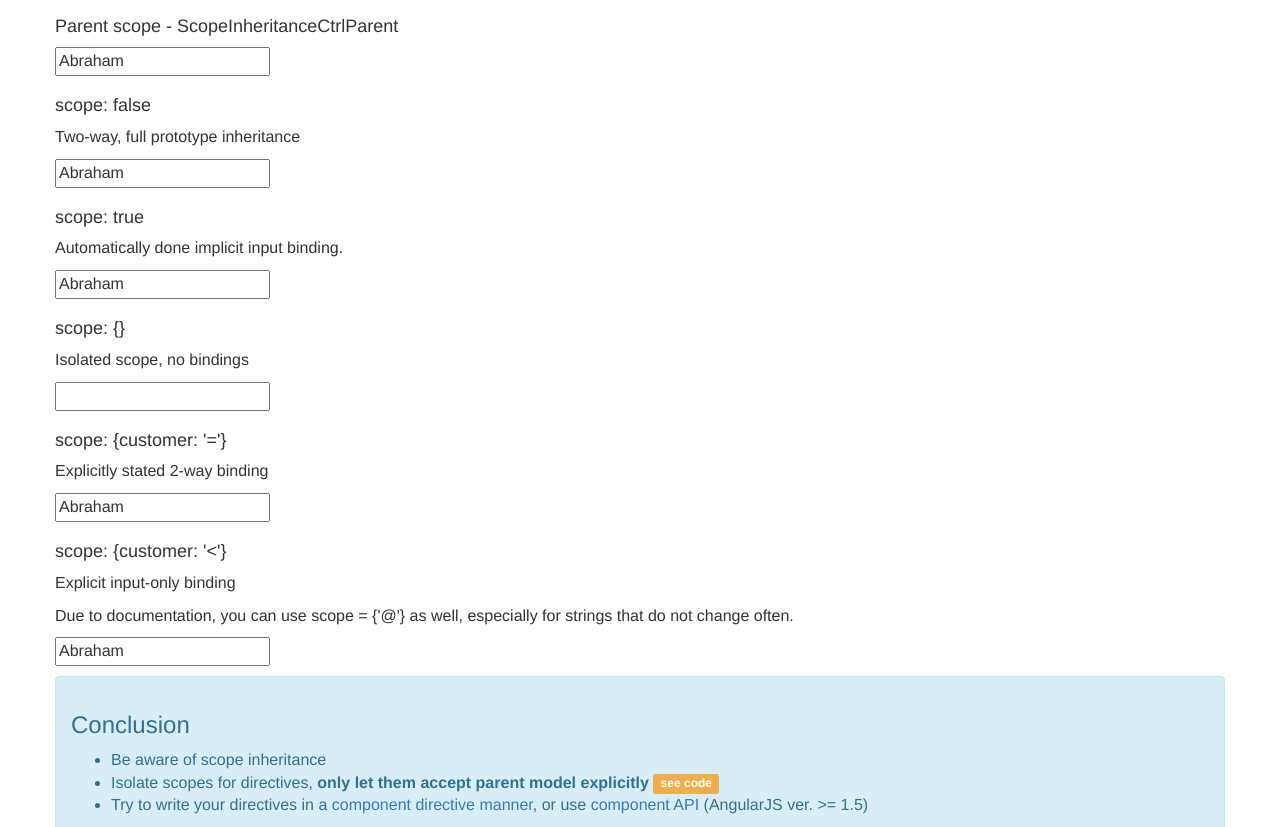
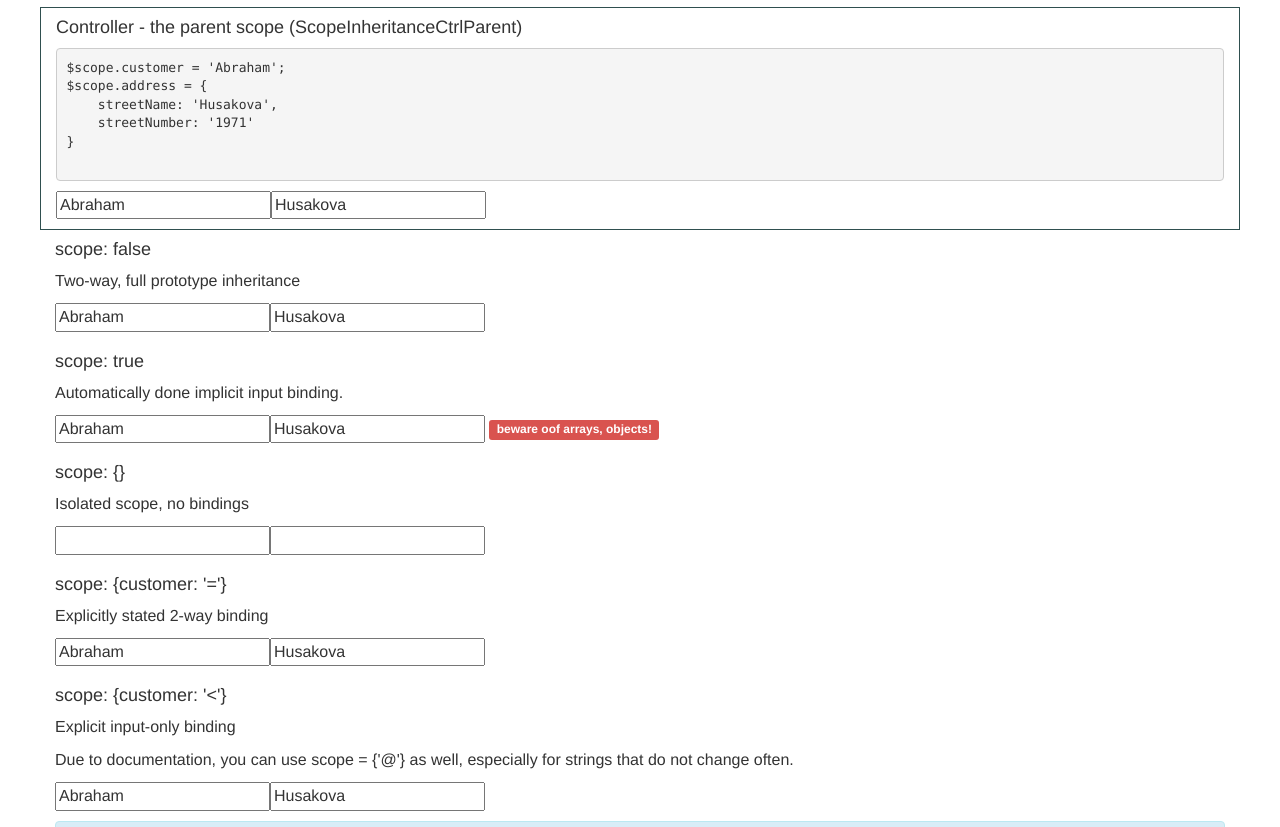
Before and after one commit to pehu71/a1-tips, a website: page index.html at #/scope-inheritance in a window 1280 px wide. Shown: the part 465-1292 px from the top of the page. Drawn offline with nearby package versions, Linux system fonts and the light colour scheme; some packages are replaced by stand-ins of ours.

Commit message:
scope inheritance revisited 3

```diff
--- a/chapters/c06/chapter6.js
+++ b/chapters/c06/chapter6.js
@@ -1,7 +1,7 @@
 angular.module('chapter6', [])
 
     .controller('ScopeInheritanceCtrlParent', ['$scope', function ($scope) {
-        $scope.customer = 'Abraham'; // todo: for primitive value
+        $scope.customer = 'Abraham';
         $scope.address = {
             streetName: 'Husakova',
             streetNumber: '1971'
@@ -12,7 +12,7 @@ angular.module('chapter6', [])
         return {
             restrict: 'E',
             scope: false,
-            template: '<p><input type="text" ng-model="customer"></p>'
+            template: '<p><input type="text" ng-model="customer"><input type="text" ng-model="address.streetName"></p>'
         }
     })
 
@@ -20,7 +20,7 @@ angular.module('chapter6', [])
         return {
             restrict: 'E',
             scope: true,
-            template: '<p><input type="text" ng-model="customer"></p>'
+            template: '<p><input type="text" ng-model="customer"><input type="text" ng-model="address.streetName">&nbsp;<label class="label label-danger">beware oof arrays, objects!</label></p>'
         }
     })
 
@@ -28,23 +28,23 @@ angular.module('chapter6', [])
         return {
             restrict: 'E',
             scope: {},
-            template: '<p><input type="text" ng-model="customer"></p>'
+            template: '<p><input type="text" ng-model="customer"><input type="text" ng-model="address.streetName"></p>'
         }
     })
 
     .directive('myAddressScopeIsolatedTwoway', function () {
         return {
             restrict: 'E',
-            scope: {customer: '='},
-            template: '<p><input type="text" ng-model="customer"></p>'
+            scope: {customer: '=', streetName: '='},
+            template: '<p><input type="text" ng-model="customer"><input type="text" ng-model="streetName"></p>'
         }
     })
 
     .directive('myAddressScopeIsolatedInputOnly', function () {
         return {
             restrict: 'E',
-            scope: {customer: '<'},
-            template: '<p><input type="text" ng-model="customer"></p>'
+            scope: {customer: '<', streetName: '<'},
+            template: '<p><input type="text" ng-model="customer"><input type="text" ng-model="streetName"></p>'
         }
     })
 ;
--- a/chapters/c06/scope-inheritance.html
+++ b/chapters/c06/scope-inheritance.html
@@ -4,10 +4,17 @@
     </div>
 </div>
 
-<div class="row">
+<div class="row" style="border:solid 1px darkslategrey;">
     <div class="col col-lg-12">
-        <h4>Parent scope - ScopeInheritanceCtrlParent</h4>
-        <p><input type="text" ng-model="customer"></p>
+        <h4>Controller - the parent scope (ScopeInheritanceCtrlParent)</h4>
+        <pre>
+$scope.customer = 'Abraham';
+$scope.address = {
+    streetName: 'Husakova',
+    streetNumber: '1971'
+}
+        </pre>
+        <p><input type="text" ng-model="customer"><input type="text" ng-model="address.streetName"></p>
     </div>
 </div>
 
@@ -39,7 +46,7 @@
     <div class="col col-lg-12">
         <h4>scope: {customer: '='}</h4>
         <p>Explicitly stated 2-way binding</p>
-        <my-address-scope-isolated-twoway customer="customer"></my-address-scope-isolated-twoway>
+        <my-address-scope-isolated-twoway customer="customer" street-name="address.streetName"></my-address-scope-isolated-twoway>
     </div>
 </div>
 
@@ -48,16 +55,16 @@
         <h4>scope: {customer: '&lt;'}</h4>
         <p>Explicit input-only binding</p>
         <p>Due to documentation, you can use scope = {'@'} as well, especially for strings that do not change often.</p>
-        <my-address-scope-isolated-input-only customer="customer"></my-address-scope-isolated-input-only>
+        <my-address-scope-isolated-input-only customer="customer" street-name="address.streetName"></my-address-scope-isolated-input-only>
     </div>
 </div>
 
 <div class="alert alert-info" role="alert">
     <h3>Conclusion</h3>
     <ul>
-        <li>Be aware of scope inheritance</li>
-        <li>Isolate scopes for directives, <strong>only let them accept parent model explicitly</strong> <label
-                class="label label-warning">see code</label></li>
+        <li>Be aware of scope inheritance - these little things create deep mess in the final result!</li>
+        <li>Build your application from <strong>components and directives</strong>, not from controllers (A2 way:-))</li>
+        <li>Isolate scopes for directives, <strong>only let them accept parent model explicitly</strong> </li>
         <li>Try to write your directives in a <a href="#/component-directives">component directive manner</a>, or
             use <a href="#/component-directives">component API</a> (AngularJS ver. >= 1.5)
         </li>
```
Also changed, not shown: index.html (+0 -1 lines).
